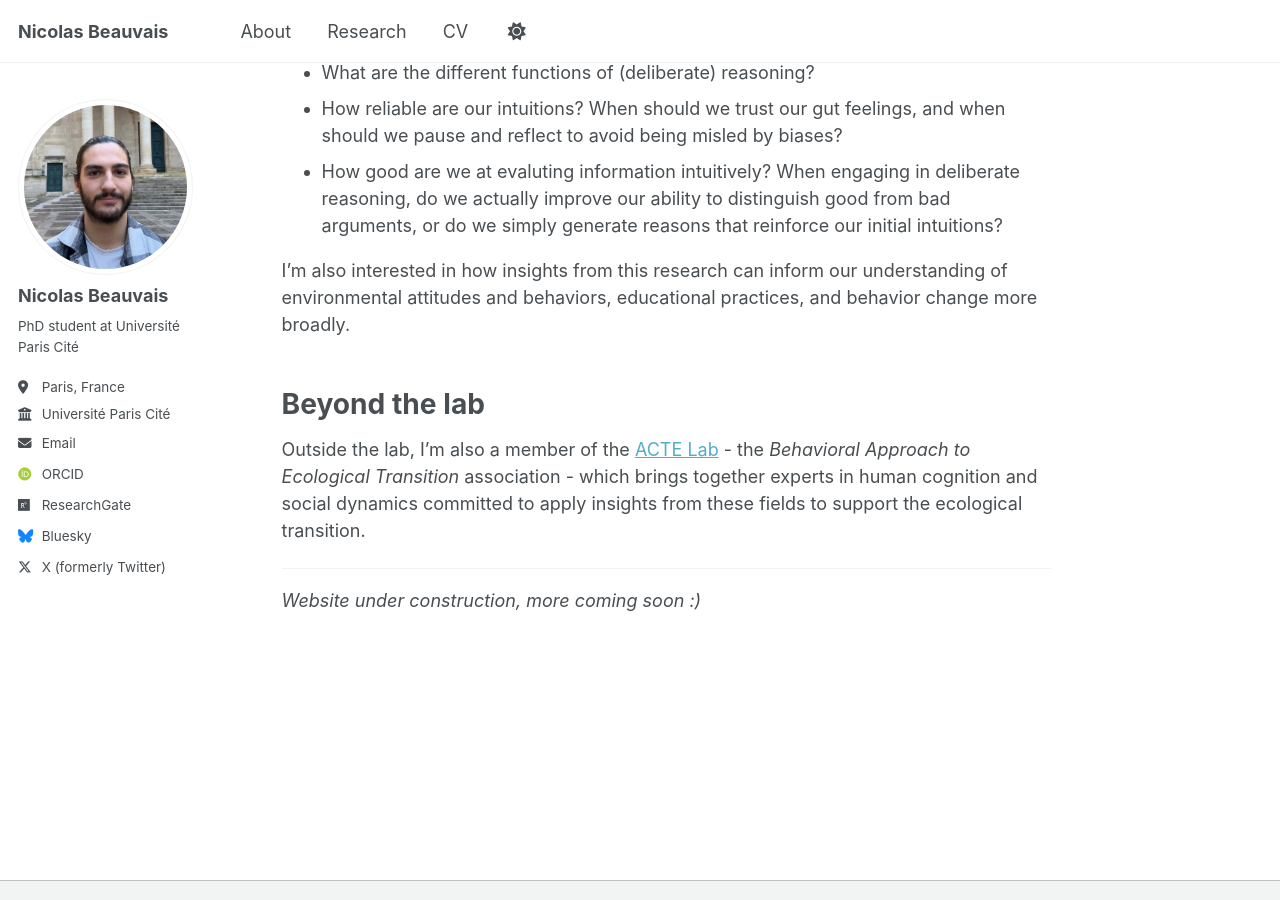
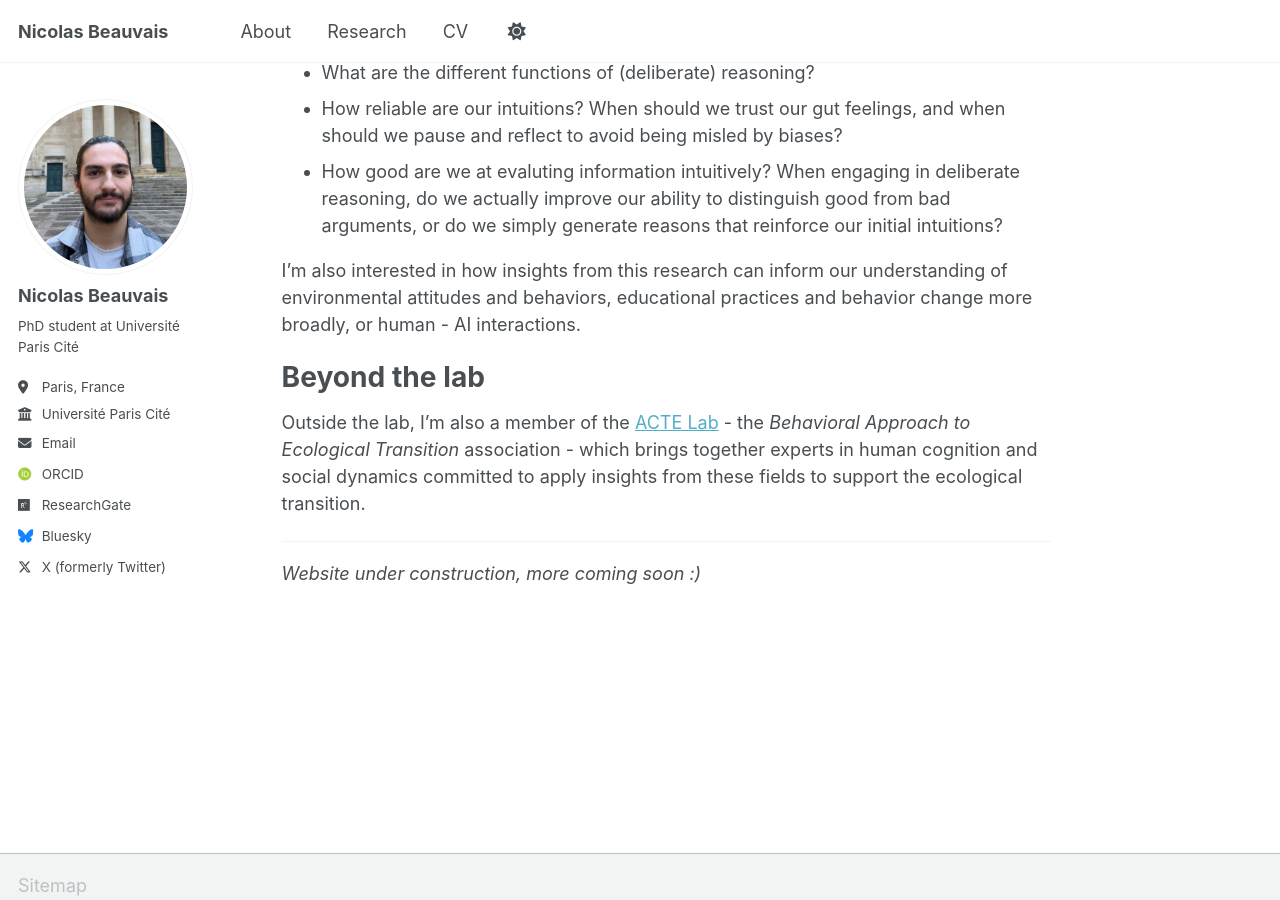
Before and after one commit to nbeauvais/nbeauvais.github.io, a Jekyll site: the page built from _pages/about.md, in a window 1280 px wide and 900 px high, scrolled down 409 px. Built offline with Jekyll 4.4.1, drawn with Linux system fonts in a browser that asks for light colours; some web fonts are replaced; a script that is not in the unit is left out.

Commit message:
Update interests in research insights
Added 'human - AI interactions' to the list of interests regarding research insights.

```diff
--- a/_pages/about.md
+++ b/_pages/about.md
@@ -21,7 +21,7 @@ Concretely, this means addressing questions such as:
 - How reliable are our intuitions? When should we trust our gut feelings, and when should we pause and reflect to avoid being misled by biases?
 - How good are we at evaluting information intuitively? When engaging in deliberate reasoning, do we actually improve our ability to distinguish good from bad arguments, or do we simply generate reasons that reinforce our initial intuitions?
 
-I'm also interested in how insights from this research can inform our understanding of environmental attitudes and behaviors, educational practices, and behavior change more broadly.
+I'm also interested in how insights from this research can inform our understanding of environmental attitudes and behaviors, educational practices and behavior change more broadly, or human - AI interactions.
 <br>
 
 Beyond the lab
```
